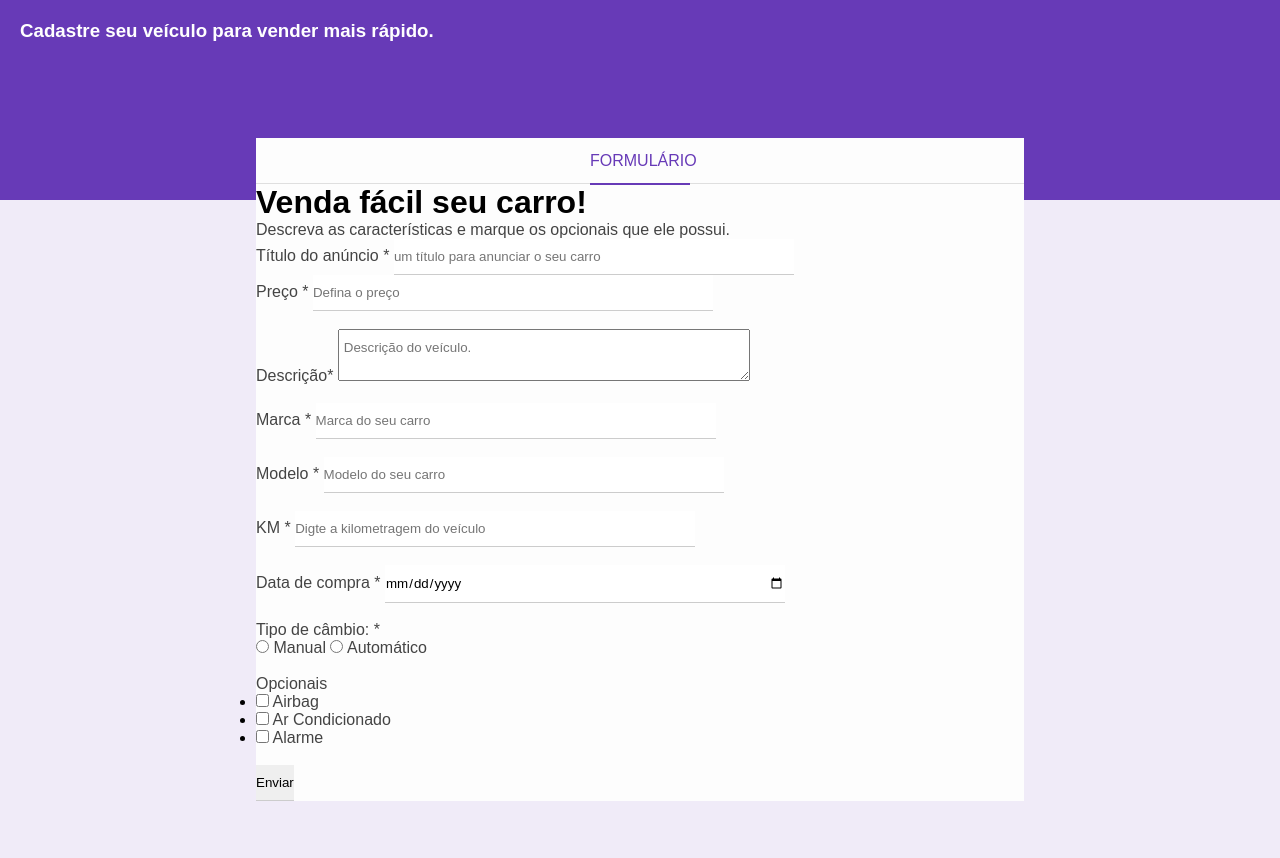
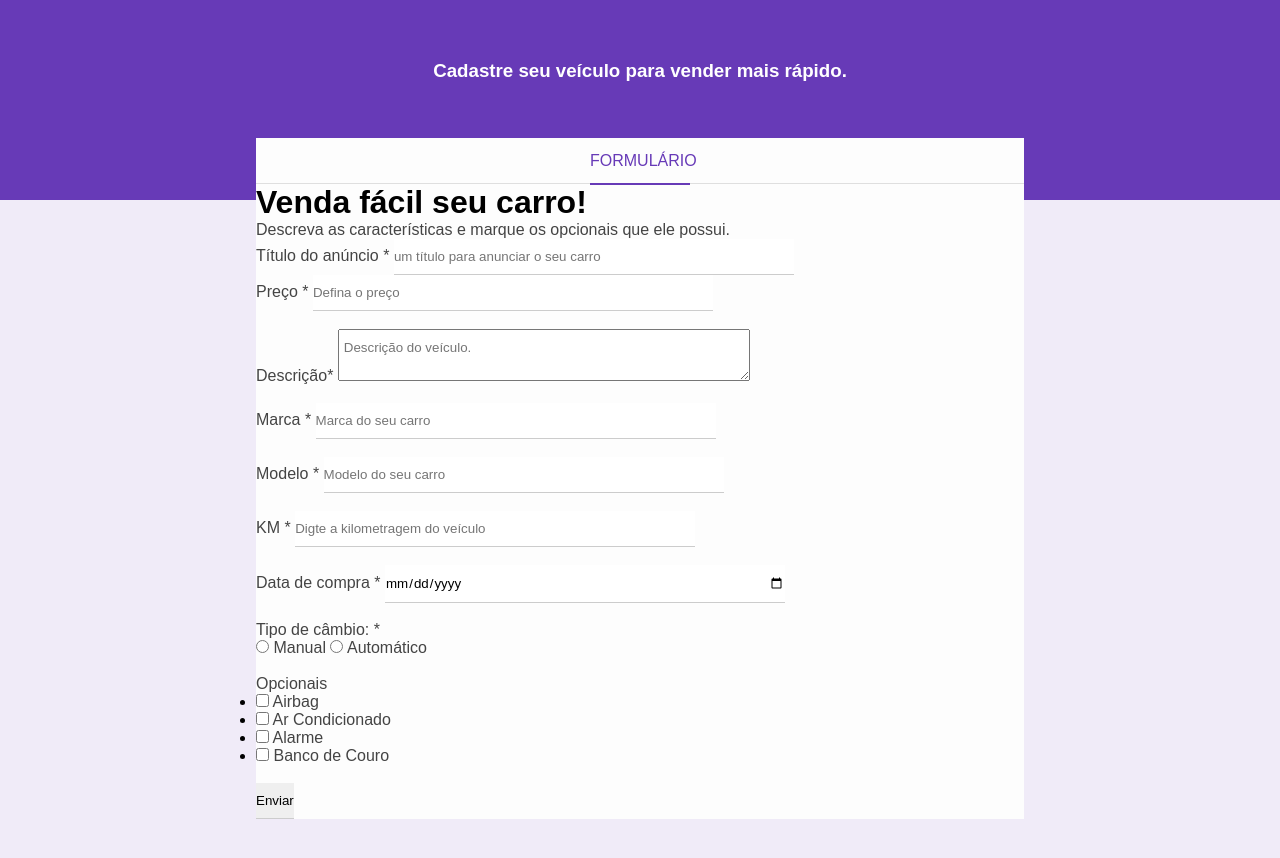
Before and after one commit to leochavesrj/Meu-primeiro-site., a plain HTML site: page assets/index.html in a window 1280 px wide. Drawn offline with Linux system fonts and the light colour scheme.

Commit message:
first commit

```diff
--- a/src/index.html
+++ b/assets/index.html
@@ -57,6 +57,7 @@
                     <label for="purchase-date">Data de compra <span class="required-field">*</span></label>
                     <input type="date" name="purchase-date" id="purchase-date" class="block"   required>
                 </div><br>
+
                 <div class="box-input">
                   <p>Tipo de câmbio: <span class="required-fied">*</span></p>
                   <input type="radio" id="manual" name="gear">
@@ -79,6 +80,12 @@
                     <input type="checkbox" id="alarme" name="optional[]" value="alarme">
                     <label for="alarme">Alarme</label>
                   </li>
+                  <li>
+                    <input type="checkbox" id="banodecouro" name="optional[]" value="banodecouro">
+                    <label for="alarme">Banco de Couro</label>
+                  </li>
+
+
 
                 </ul><br>
 
--- a/src/style.css
+++ b/assets/style.css
@@ -45,6 +45,8 @@ textarea {
  .header h3 {
     color: #fff;
     margin-top: 0;
+    text-align: center;
+    padding: 40px;
  }
 
  .form-container {
```
Also changed, not shown: 1 other file.
